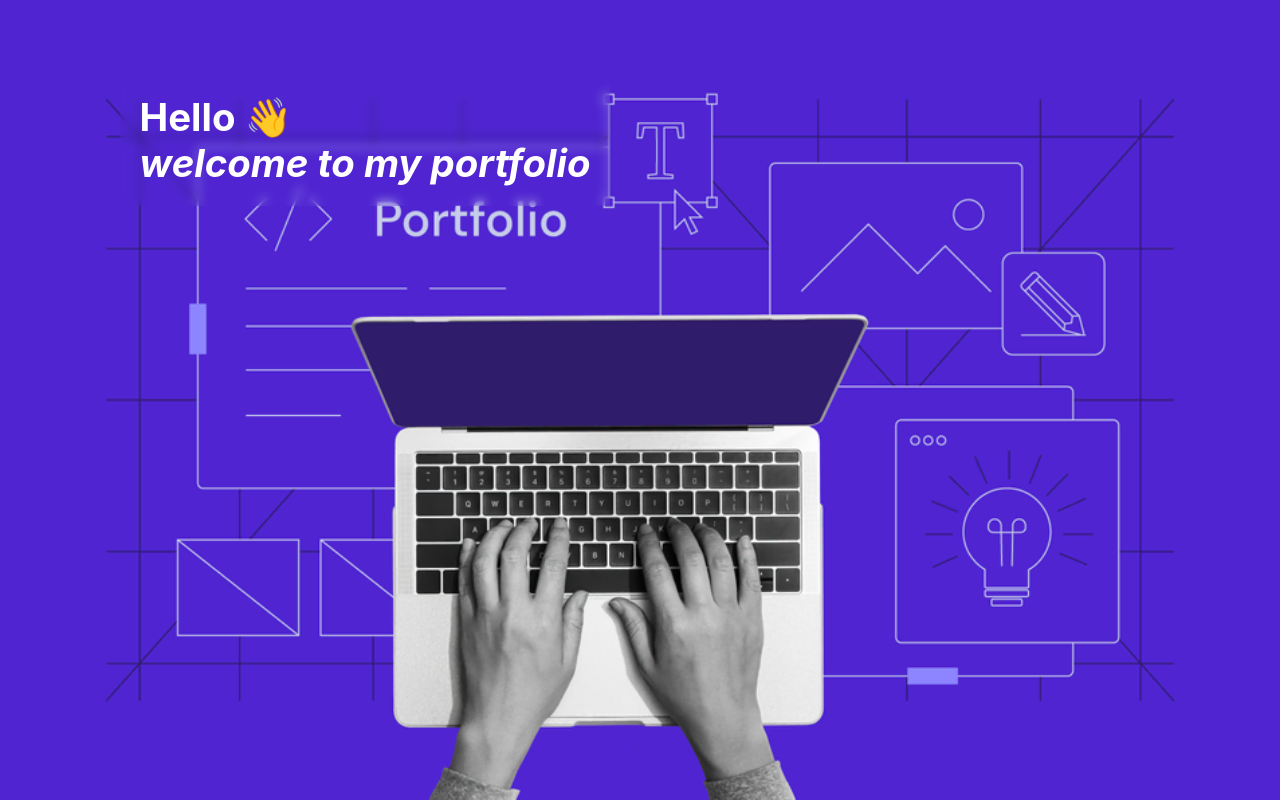
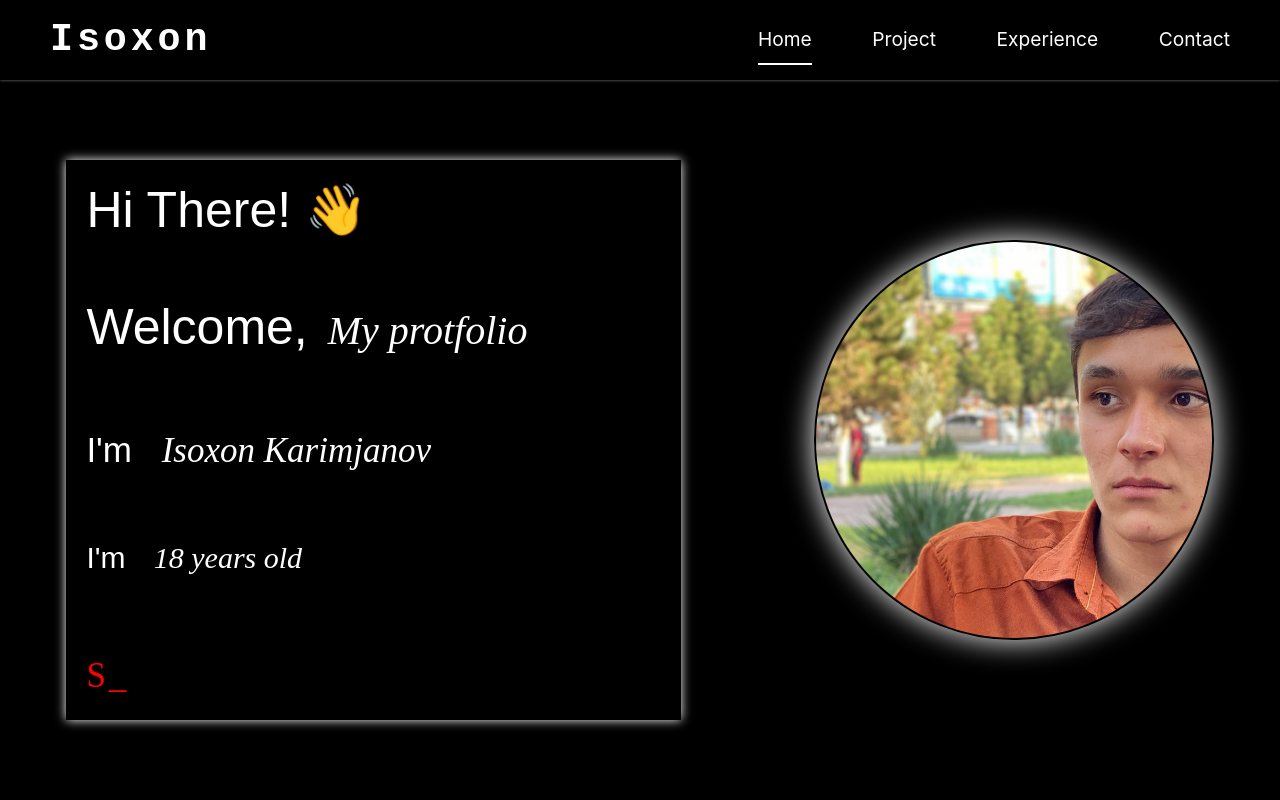
Before and after one commit to IsoxonD701/Portfolio, a React (Create React App) app: page / in a window 1280 px wide. Shown: the top 800 px of the page. Built offline with nearby package versions, Linux system fonts and the light colour scheme.

Commit message:
yana qoshdim

```diff
--- a/src/components/effect/Effect.js
+++ b/src/components/effect/Effect.js
@@ -12,7 +12,7 @@ function Effect() {
         }, 0);
 
         setTimeout(() => {
-            setLoad(true)
+            setLoad(false)
         }, 3000);
 
     }, [])
```
